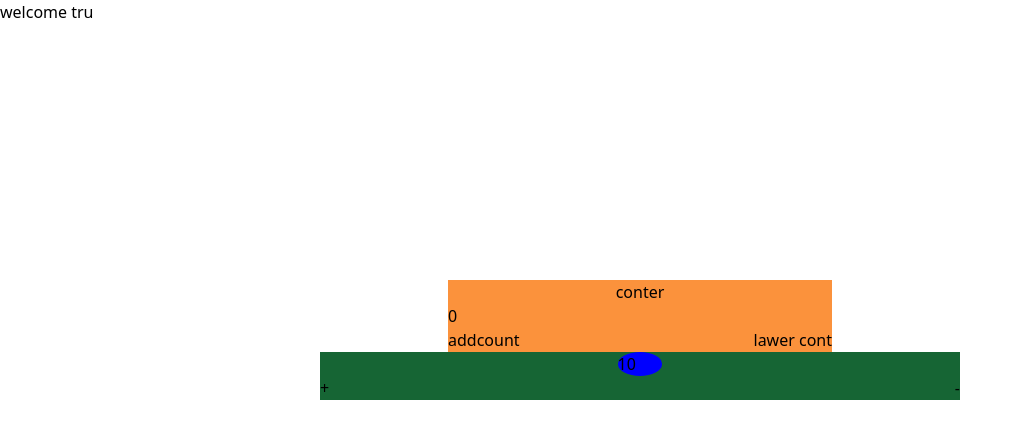
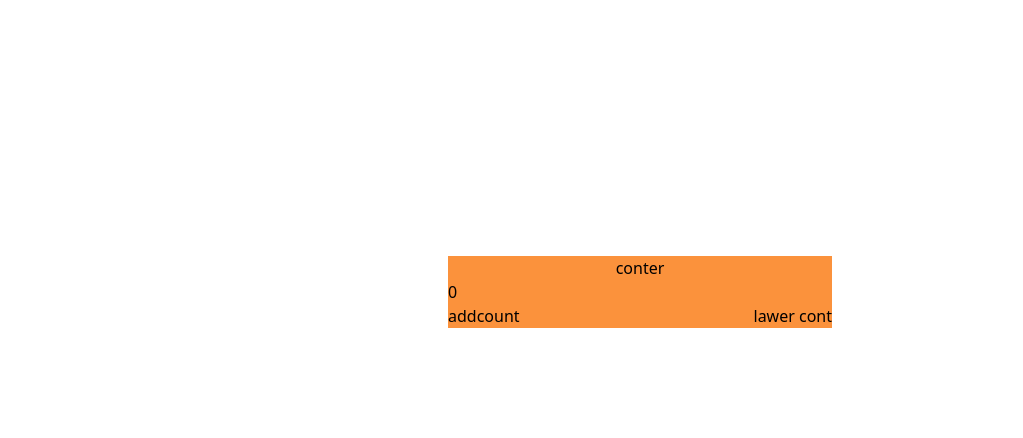
Before and after one commit to mohammadjalizi/learn-react, a React (Create React App) app: page / in a window 1280 px wide. Shown: the top 438 px of the page, without its empty margins (0-1023 px from the left). Built offline with nearby package versions, Linux system fonts and the light colour scheme.

Commit message:
added project

```diff
--- a/src/App.js
+++ b/src/App.js
@@ -80,9 +80,9 @@ this.code=25
 // }
       return (
         <div  className='  '>
- { this.state.age>18 ?'welcome  tru' :'no welcom'}
-   <Conter/>
-   <Temp/>
+ { this.state.age>18 ?  <Conter/> :   <Temp/>}
+
+
         </div>
 
       );
--- /dev/null
+++ b/src/Copmenen/navbar/Navbar.jsx
@@ -0,0 +1,19 @@
+import React, { Component } from 'react'
+
+export default class Navbar extends Component {
+constructor(prosp){
+    super(prosp)
+    this.state={
+
+
+    }
+
+}
+
+
+  render() {
+    return (
+      <div>Navbar</div>
+    )
+  }
+}
```
